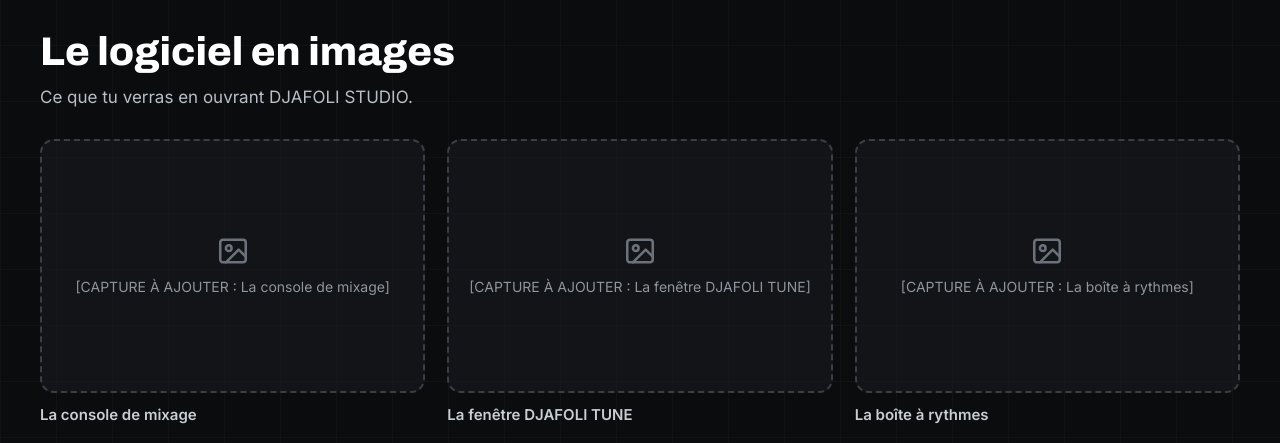
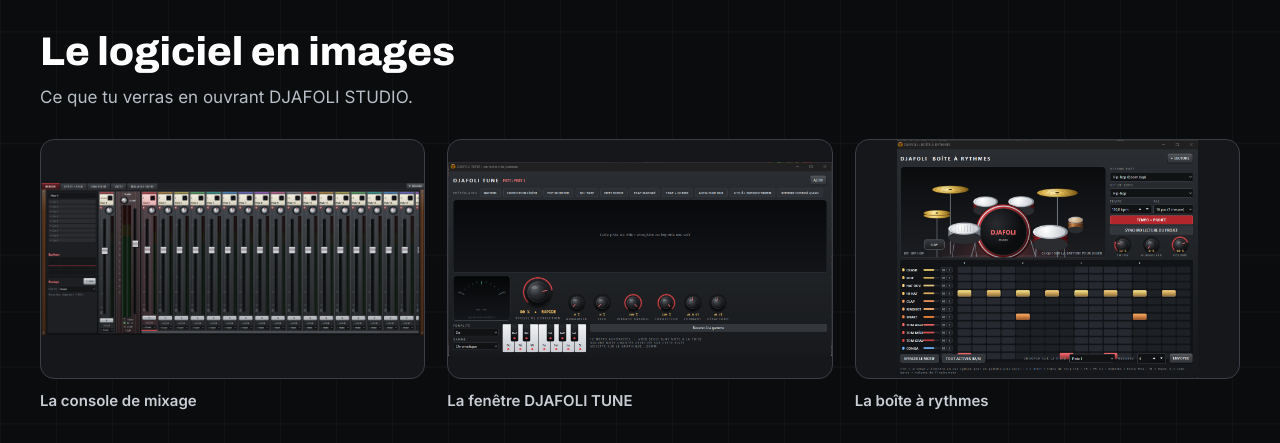
Before and after one commit to djafoli89700-dot/djafoli-site-, a plain HTML site: page index.html in a window 1280 px wide. Shown: the part 1940-2383 px from the top of the page. Drawn offline with Linux system fonts and the light colour scheme.

Commit message:
Update index.html

```diff
--- a/index.html
+++ b/index.html
@@ -137,21 +137,15 @@ Télécharger pour Windows</a>
 </div>
 <div style="display: grid; grid-template-columns: repeat(auto-fit, minmax(300px, 1fr)); gap: 22px">
 <figure style="margin: 0; display: flex; flex-direction: column; gap: 10px; min-width: 0">
-<div style="aspect-ratio: 16 / 10; border: 2px dashed #3a3f46; border-radius: 14px; background: rgba(26,28,32,0.6); display: flex; flex-direction: column; align-items: center; justify-content: center; gap: 8px; color: #8f969e; font-size: 14px; text-align: center; padding: 16px">
-<svg aria-hidden="true" width="34" height="34" viewBox="0 0 24 24" fill="none" stroke="#6b727b" stroke-width="1.8" stroke-linecap="round" stroke-linejoin="round"><rect x="3" y="4" width="18" height="16" rx="2"></rect><circle cx="9" cy="10" r="2"></circle><path d="M21 16l-5-5-9 9"></path></svg>
-<span>[CAPTURE À AJOUTER : La console de mixage]</span></div>
+<img src="images/console_mixage.png" alt="La console de mixage dans DJAFOLI STUDIO V7" loading="lazy" style="width:100%;aspect-ratio:16 / 10;object-fit:contain;background:#15171b;border:1px solid #3a3f46;border-radius:14px;box-sizing:border-box">
 <figcaption style="color: #c9ced4; font-weight: 600; font-size: 15px">La console de mixage</figcaption>
 </figure>
 <figure style="margin: 0; display: flex; flex-direction: column; gap: 10px; min-width: 0">
-<div style="aspect-ratio: 16 / 10; border: 2px dashed #3a3f46; border-radius: 14px; background: rgba(26,28,32,0.6); display: flex; flex-direction: column; align-items: center; justify-content: center; gap: 8px; color: #8f969e; font-size: 14px; text-align: center; padding: 16px">
-<svg aria-hidden="true" width="34" height="34" viewBox="0 0 24 24" fill="none" stroke="#6b727b" stroke-width="1.8" stroke-linecap="round" stroke-linejoin="round"><rect x="3" y="4" width="18" height="16" rx="2"></rect><circle cx="9" cy="10" r="2"></circle><path d="M21 16l-5-5-9 9"></path></svg>
-<span>[CAPTURE À AJOUTER : La fenêtre DJAFOLI TUNE]</span></div>
+<img src="images/djafoli_tune.png" alt="La fenêtre DJAFOLI TUNE dans DJAFOLI STUDIO V7" loading="lazy" style="width:100%;aspect-ratio:16 / 10;object-fit:contain;background:#15171b;border:1px solid #3a3f46;border-radius:14px;box-sizing:border-box">
 <figcaption style="color: #c9ced4; font-weight: 600; font-size: 15px">La fenêtre DJAFOLI TUNE</figcaption>
 </figure>
 <figure style="margin: 0; display: flex; flex-direction: column; gap: 10px; min-width: 0">
-<div style="aspect-ratio: 16 / 10; border: 2px dashed #3a3f46; border-radius: 14px; background: rgba(26,28,32,0.6); display: flex; flex-direction: column; align-items: center; justify-content: center; gap: 8px; color: #8f969e; font-size: 14px; text-align: center; padding: 16px">
-<svg aria-hidden="true" width="34" height="34" viewBox="0 0 24 24" fill="none" stroke="#6b727b" stroke-width="1.8" stroke-linecap="round" stroke-linejoin="round"><rect x="3" y="4" width="18" height="16" rx="2"></rect><circle cx="9" cy="10" r="2"></circle><path d="M21 16l-5-5-9 9"></path></svg>
-<span>[CAPTURE À AJOUTER : La boîte à rythmes]</span></div>
+<img src="images/boite_rythmes.png" alt="La boîte à rythmes dans DJAFOLI STUDIO V7" loading="lazy" style="width:100%;aspect-ratio:16 / 10;object-fit:contain;background:#15171b;border:1px solid #3a3f46;border-radius:14px;box-sizing:border-box">
 <figcaption style="color: #c9ced4; font-weight: 600; font-size: 15px">La boîte à rythmes</figcaption>
 </figure>
 </div>
```
